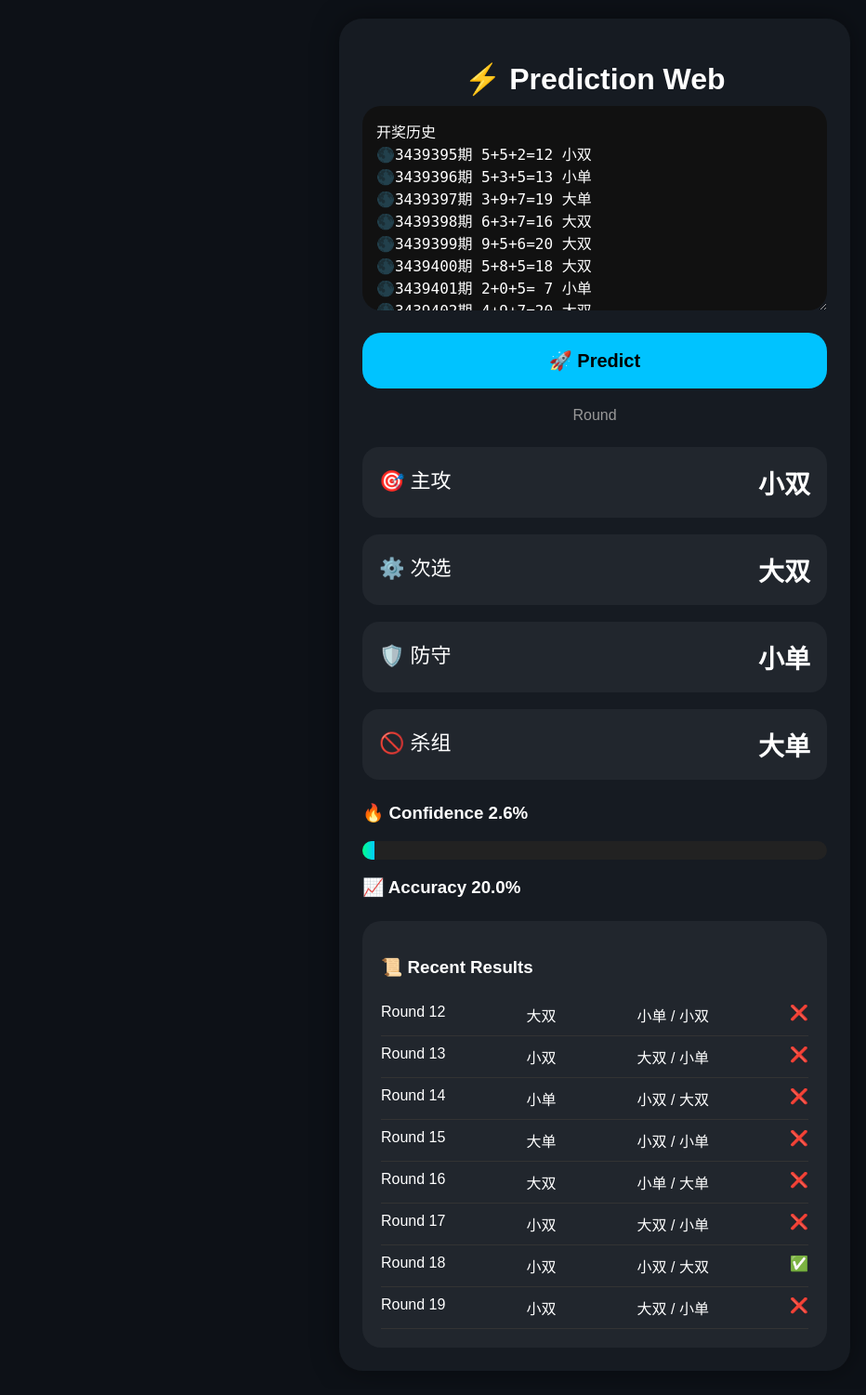
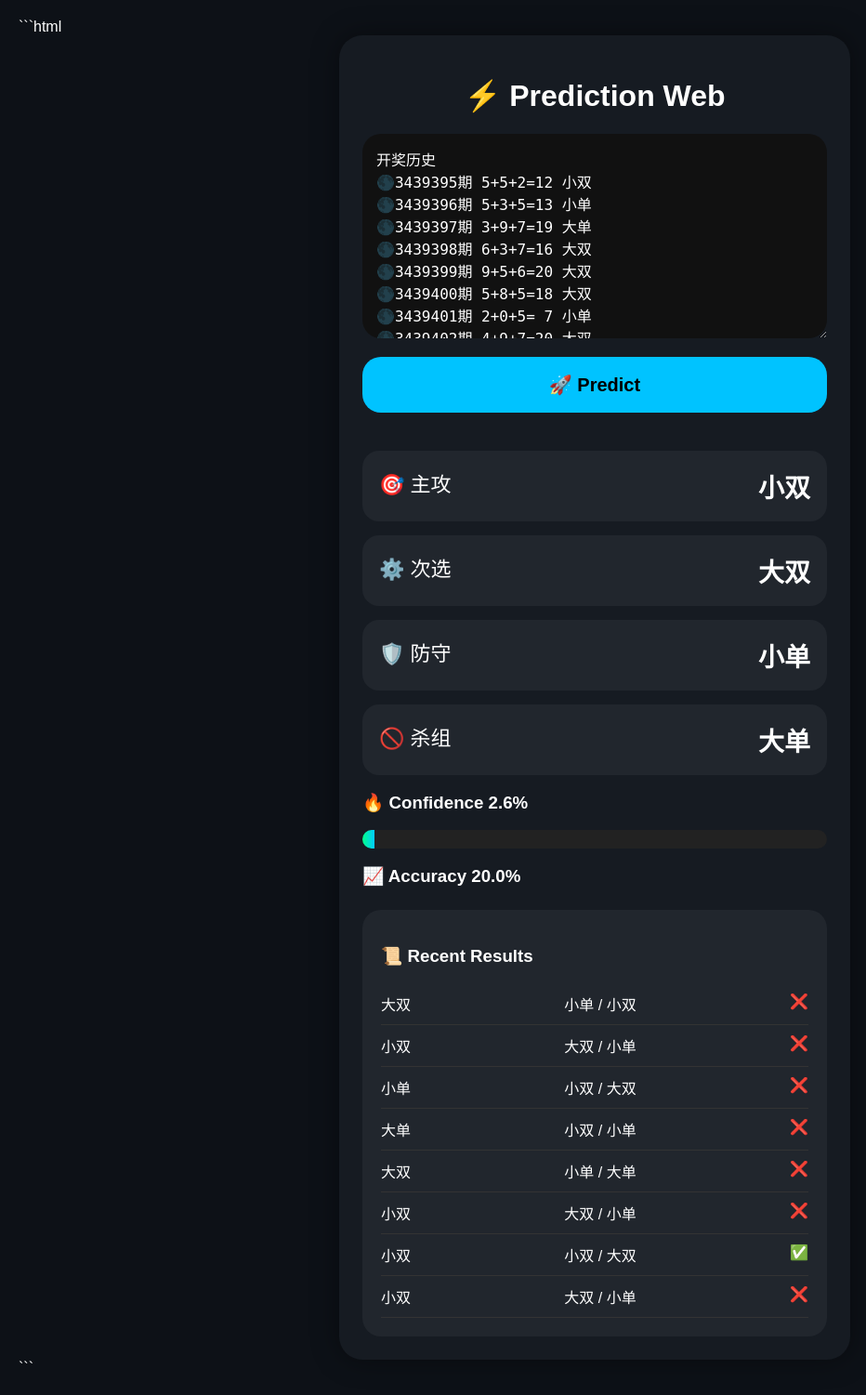
Before and after one commit to lucaslow1234-collab/prediction-web, a Flask app: page / in a window 1280 px wide. Shown: the whole page at 93% size, without its empty margins (0-932 px from the left). Before the commit the page ends 1450 px from the top, so only its background shows below. Run offline with Flask 3, Linux system fonts and the light colour scheme.

Commit message:
Update index.html

````diff
--- a/templates/index.html
+++ b/templates/index.html
@@ -1,7 +1,8 @@
+```html
 <!DOCTYPE html>
 <html>
 <head>
-    <title>🔥 NEW VERSION</title>
+    <title>🔥 Prediction Web</title>
 
     <meta name="viewport"
     content="width=device-width, initial-scale=1">
@@ -30,56 +31,6 @@
 
         h1{
             text-align:center;
-            margin-bottom:10px;
-        }
-
-        .round{
-            text-align:center;
-            color:#999;
-            margin-bottom:25px;
-        }
-
-        .pick{
-            display:flex;
-            justify-content:space-between;
-            margin:18px 0;
-            padding:18px;
-            background:#21262d;
-            border-radius:18px;
-            font-size:22px;
-        }
-
-        .big{
-            font-size:28px;
-            font-weight:bold;
-        }
-
-        .confidence-box{
-            margin-top:25px;
-        }
-
-        .bar{
-            background:#222;
-            height:20px;
-            border-radius:20px;
-            overflow:hidden;
-        }
-
-        .fill{
-            background:
-            linear-gradient(
-            90deg,
-            #00ff88,
-            #00ccff
-            );
-
-            height:100%;
-        }
-
-        .footer{
-            text-align:center;
-            color:#aaa;
-            margin-top:20px;
         }
 
         textarea{
@@ -105,7 +56,40 @@
             color:black;
             font-weight:bold;
             cursor:pointer;
-            margin-bottom:20px;
+            margin-bottom:25px;
+        }
+
+        .pick{
+            display:flex;
+            justify-content:space-between;
+            margin:15px 0;
+            padding:18px;
+            background:#21262d;
+            border-radius:18px;
+            font-size:22px;
+        }
+
+        .big{
+            font-size:28px;
+            font-weight:bold;
+        }
+
+        .bar{
+            background:#222;
+            height:20px;
+            border-radius:20px;
+            overflow:hidden;
+        }
+
+        .fill{
+            background:
+            linear-gradient(
+            90deg,
+            #00ff88,
+            #00ccff
+            );
+
+            height:100%;
         }
 
     </style>
@@ -117,7 +101,6 @@
 
 <h1>⚡ Prediction Web</h1>
 
-    <!-- TEXTBOX -->
 <form method="POST">
 
 <textarea
@@ -130,10 +113,6 @@
 </button>
 
 </form>
-
-    <div class="round">
-        Round {{data.round}}
-    </div>
 
 <div class="pick">
 <span>🎯 主攻</span>
@@ -163,8 +142,6 @@
 </span>
 </div>
 
-    <div class="confidence-box">
-
 <h3>
 🔥 Confidence
 {{data.confidence}}%
@@ -184,9 +161,6 @@
 {{data.accuracy}}
 </h3>
 
-    </div>
-
-    <!-- RECENT RESULTS -->
 <div style="
 margin-top:25px;
 background:#21262d;
@@ -205,10 +179,6 @@
 border-bottom:
 1px solid #333;
 ">
-
-            <span>
-                Round {{item.round}}
-            </span>
 
 <span>
 {{item.actual}}
@@ -238,3 +208,4 @@
 
 </body>
 </html>
+```
````
Lines whose indentation alone changed are shown as unchanged.
